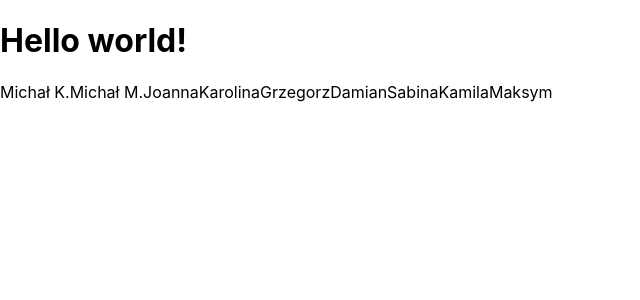
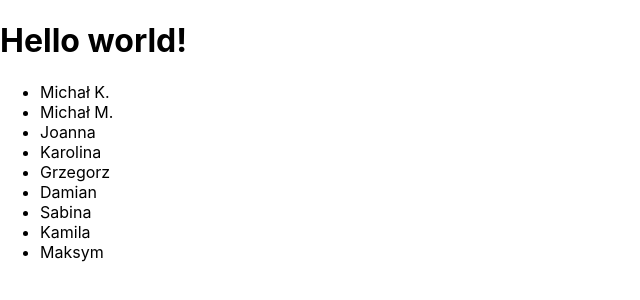
Before and after one commit to argasek/codebrainers-2020-02, a React (Create React App) app: page / in a window 1280 px wide. Shown: the top 300 px of the page, without its empty margins (0-640 px from the left). Built offline with nearby package versions, Linux system fonts and the light colour scheme.

Commit message:
Display student names.

```diff
--- a/src/components/student-list/StudentList.jsx
+++ b/src/components/student-list/StudentList.jsx
@@ -2,19 +2,14 @@ import React from 'react';
 import codeBrainersStudents from '../../models/Students';
 
 const StudentList = () => {
-  const test = codeBrainersStudents[0].name;
-  // arr.forEach(callback[, thisArg])
 
-  const studentNames = codeBrainersStudents.map(student => { return student.name; });
-
-
-
+  const studentNames = codeBrainersStudents.map(student => student.name);
 
 
   return (
-    <div>
-      <p>{studentNames}</p>
-    </div>
+    <ul>
+      {studentNames.map(studentName => <li>{studentName}</li>)}
+    </ul>
   );
 };
 
```
